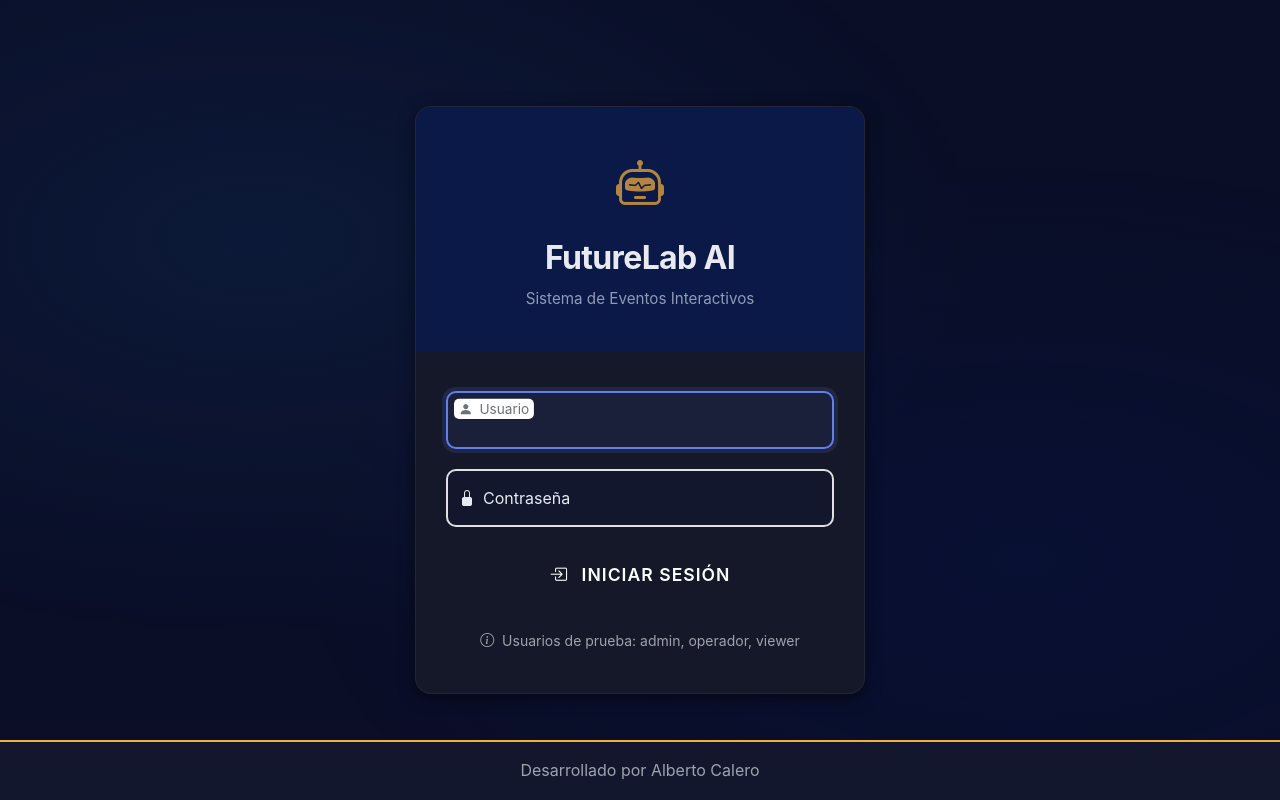
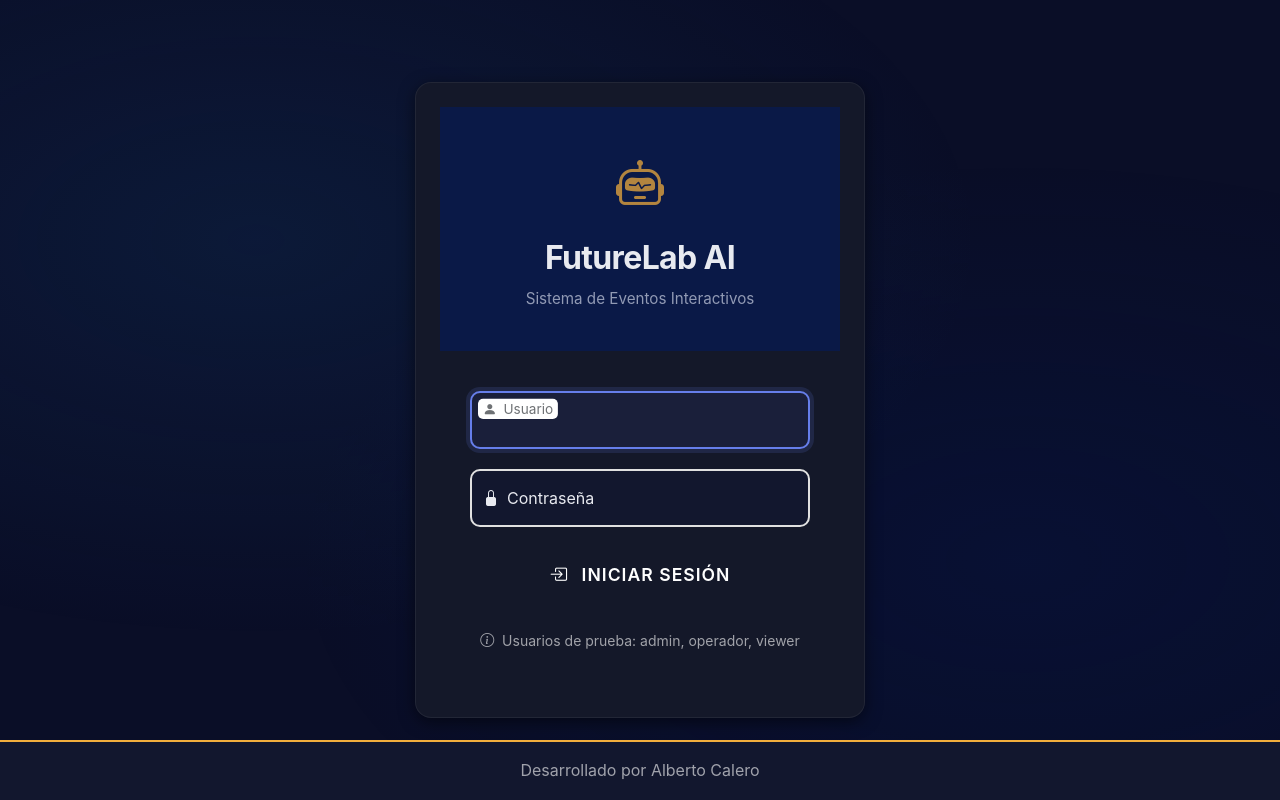
Before and after one commit to alexo2407/futurelab_ai, a PHP site: page /futurelab-ai/vista/login.php in a window 1280 px wide. Run offline with PHP 8.4, Linux system fonts and the light colour scheme; some libraries are stand-ins or nearby versions.

Commit message:
UI: Enforce safe padding on all cards

```diff
--- a/vista/css/estilos.css
+++ b/vista/css/estilos.css
@@ -1317,6 +1317,7 @@ h3 {
   box-shadow: var(--shadow-md);
   color: var(--text-primary);
   transition: all 0.3s cubic-bezier(0.4, 0, 0.2, 1);
+  padding: 1.5rem;
 }
 
 .card:hover {
@@ -1655,6 +1656,7 @@ a,
   box-shadow: 0 8px 32px rgba(0, 0, 0, 0.4);
   position: relative;
   overflow: hidden;
+  padding: 2rem;
 }
 
 .glass-card::before {
```
